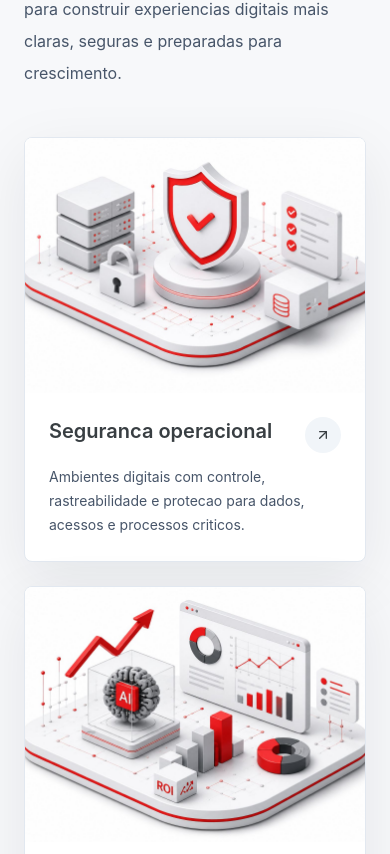
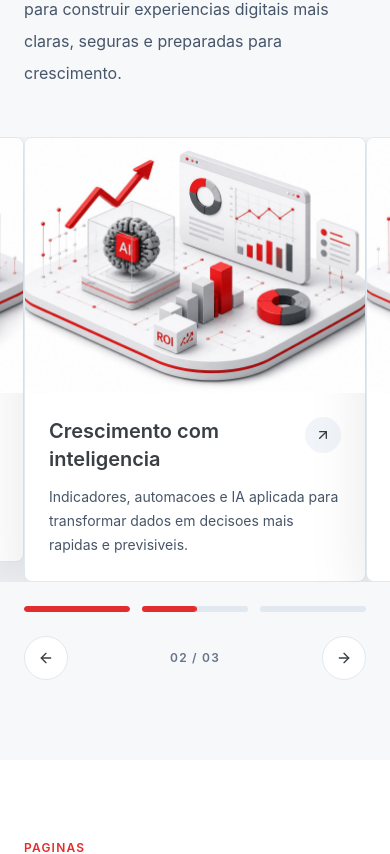
Before and after one commit to Fcondera/condertechpage, a Next.js app in the folder project/: page / in a window 390 px wide. Shown: the part 4410-5264 px from the top of the page. Built offline with nearby package versions, Linux system fonts and the light colour scheme.

Commit message:
add mobile carousel to visual showcase

```diff
--- a/project/src/components/LandingVisualSection.tsx
+++ b/project/src/components/LandingVisualSection.tsx
@@ -1,7 +1,12 @@
+"use client";
+
 import Image from "next/image";
 import Link from "next/link";
-import { ArrowUpRight } from "lucide-react";
+import { useEffect, useState } from "react";
+import { ArrowLeft, ArrowRight, ArrowUpRight } from "lucide-react";
 import { useGsapReveal } from "@hooks/useGsapReveal";
+
+const SLIDE_DURATION = 4500;
 
 const showcases = [
   {
@@ -28,8 +33,25 @@ const showcases = [
 ];
 
 const LandingVisualSection = () => {
+  const [active, setActive] = useState(0);
   const titleRef = useGsapReveal<HTMLDivElement>();
   const cardsRef = useGsapReveal<HTMLDivElement>({ delay: 0.15, stagger: true });
+
+  useEffect(() => {
+    const timeout = window.setTimeout(() => {
+      setActive((current) => (current + 1) % showcases.length);
+    }, SLIDE_DURATION);
+
+    return () => window.clearTimeout(timeout);
+  }, [active]);
+
+  const goToPrevious = () => {
+    setActive((current) => (current - 1 + showcases.length) % showcases.length);
+  };
+
+  const goToNext = () => {
+    setActive((current) => (current + 1) % showcases.length);
+  };
 
   return (
     <section className="bg-[#f7f8fa] py-20 sm:py-28">
@@ -52,7 +74,90 @@ const LandingVisualSection = () => {
           </p>
         </div>
 
-        <div ref={cardsRef} className="grid grid-cols-1 gap-6 lg:grid-cols-3">
+        <div className="lg:hidden">
+          <div className="-mx-6 overflow-hidden px-6">
+            <div
+              className="flex transition-transform duration-500 ease-out"
+              style={{ transform: `translateX(-${active * 100}%)` }}
+            >
+              {showcases.map((item) => (
+                <div key={item.title} className="w-full shrink-0 pr-0">
+                  <Link
+                    href={item.href}
+                    className="group block overflow-hidden rounded-lg border border-slate-200 bg-white shadow-[0_18px_60px_rgba(15,23,42,0.10)]"
+                  >
+                    <div className="relative aspect-[4/3] overflow-hidden bg-white">
+                      <Image
+                        src={item.image}
+                        alt={item.title}
+                        fill
+                        sizes="100vw"
+                        priority={active === showcases.indexOf(item)}
+                        className="object-cover"
+                      />
+                    </div>
+                    <div className="p-6">
+                      <div className="mb-3 flex items-start justify-between gap-4">
+                        <h3 className="font-inter text-xl font-semibold text-[#383E42]">
+                          {item.title}
+                        </h3>
+                        <span className="flex h-9 w-9 shrink-0 items-center justify-center rounded-full bg-slate-100 text-[#383E42]">
+                          <ArrowUpRight className="h-4 w-4" />
+                        </span>
+                      </div>
+                      <p className="font-inter text-sm leading-6 text-slate-600">
+                        {item.description}
+                      </p>
+                    </div>
+                  </Link>
+                </div>
+              ))}
+            </div>
+          </div>
+
+          <div className="mt-6 flex items-center gap-3">
+            {showcases.map((item, index) => (
+              <button
+                key={item.title}
+                onClick={() => setActive(index)}
+                aria-label={`Ver ${item.title}`}
+                className="h-1.5 flex-1 overflow-hidden rounded-full bg-slate-200"
+              >
+                <span
+                  key={active === index ? `active-${active}` : `idle-${index}`}
+                  className={`block h-full rounded-full bg-[#e22d2e] ${
+                    active === index ? "animate-[carouselProgress_4.5s_linear]" : ""
+                  }`}
+                  style={{ width: active > index ? "100%" : active === index ? "100%" : "0%" }}
+                />
+              </button>
+            ))}
+          </div>
+
+          <div className="mt-6 flex items-center justify-between">
+            <button
+              type="button"
+              onClick={goToPrevious}
+              aria-label="Imagem anterior"
+              className="flex h-11 w-11 items-center justify-center rounded-full border border-slate-200 bg-white text-[#383E42]"
+            >
+              <ArrowLeft className="h-4 w-4" />
+            </button>
+            <span className="font-inter text-xs font-semibold uppercase tracking-widest text-slate-500">
+              {String(active + 1).padStart(2, "0")} / {String(showcases.length).padStart(2, "0")}
+            </span>
+            <button
+              type="button"
+              onClick={goToNext}
+              aria-label="Proxima imagem"
+              className="flex h-11 w-11 items-center justify-center rounded-full border border-slate-200 bg-white text-[#383E42]"
+            >
+              <ArrowRight className="h-4 w-4" />
+            </button>
+          </div>
+        </div>
+
+        <div ref={cardsRef} className="hidden grid-cols-3 gap-6 lg:grid">
           {showcases.map((item) => (
             <Link
               key={item.title}
@@ -85,6 +190,17 @@ const LandingVisualSection = () => {
           ))}
         </div>
       </div>
+
+      <style jsx global>{`
+        @keyframes carouselProgress {
+          from {
+            transform: translateX(-100%);
+          }
+          to {
+            transform: translateX(0);
+          }
+        }
+      `}</style>
     </section>
   );
 };
```
